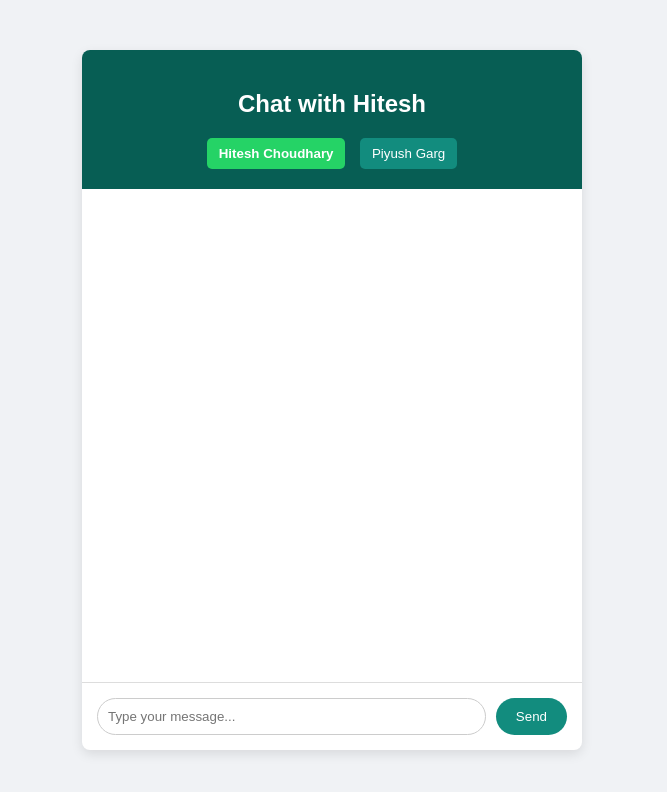
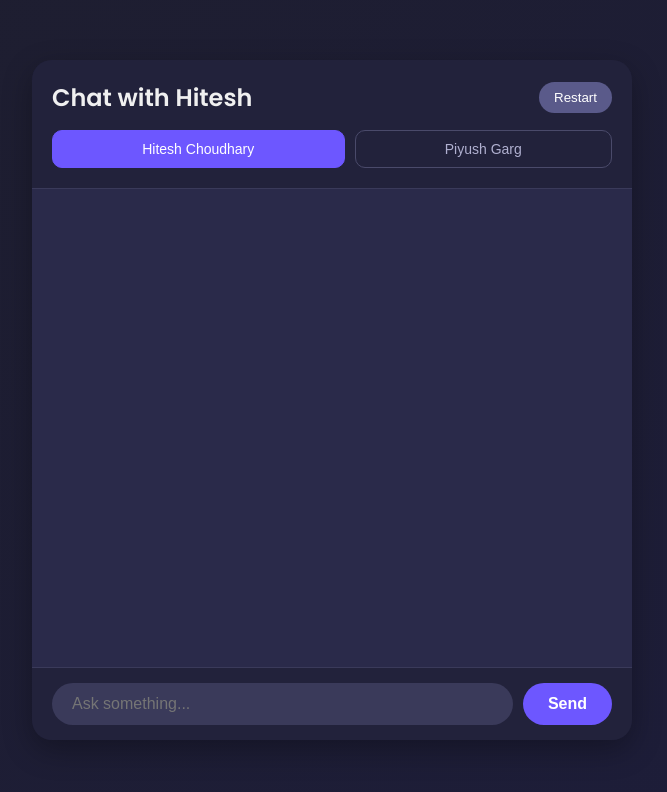
Before and after one commit to Ayushgithubcoder/AI-Persona, a website: page index.html in a window 1280 px wide. Shown: the whole page, without its empty margins (308-975 px from the left). Drawn offline with Linux system fonts and the light colour scheme.

Commit message:
Version 2

```diff
--- a/index.html
+++ b/index.html
@@ -4,12 +4,21 @@
     <meta charset="UTF-8" />
     <meta name="viewport" content="width=device-width, initial-scale=1.0" />
     <title>AI Chat Bot</title>
+    <link rel="preconnect" href="https://fonts.googleapis.com" />
+    <link rel="preconnect" href="https://fonts.gstatic.com" crossorigin />
+    <link
+      href="https://fonts.googleapis.com/css2?family=Poppins:wght@400;500;600&display=swap"
+      rel="stylesheet"
+    />
     <link rel="stylesheet" href="style.css" />
   </head>
   <body>
     <div class="chat-container">
       <div class="header">
-        <h2>Chat with <span id="persona-name">Hitesh</span></h2>
+        <div class="header-top">
+          <h2>Chat with <span id="persona-name">Hitesh</span></h2>
+          <button id="restart-btn" title="Restart Chat">Restart</button>
+        </div>
         <div class="persona-switcher">
           <button id="hitesh-btn" class="active">Hitesh Choudhary</button>
           <button id="piyush-btn">Piyush Garg</button>
@@ -20,7 +29,7 @@
         <input
           type="text"
           id="message-input"
-          placeholder="Type your message..."
+          placeholder="Ask something..."
           autocomplete="off"
         />
         <button type="submit">Send</button>
--- a/script.js
+++ b/script.js
@@ -5,7 +5,7 @@
   const personaName = document.getElementById("persona-name");
   const hiteshBtn = document.getElementById("hitesh-btn");
   const piyushBtn = document.getElementById("piyush-btn");
-
+  const restartBtn = document.getElementById("restart-btn");
   let currentPersona = "hitesh";
 
   let chatHistories = JSON.parse(localStorage.getItem("chatHistories")) || {
@@ -54,18 +54,14 @@
     try {
       const response = await fetch("http://localhost:3000/chat", {
         method: "POST",
-        headers: {
-          "Content-Type": "application/json",
-        },
+        headers: { "Content-Type": "application/json" },
         body: JSON.stringify({
           persona: currentPersona,
           messages: chatHistories[currentPersona],
         }),
       });
 
-      if (!response.ok) {
-        throw new Error("Network response was not ok");
-      }
+      if (!response.ok) throw new Error("Network response was not ok");
 
       const data = await response.json();
       const botReply = data.reply;
@@ -82,9 +78,21 @@
     }
   };
 
+  const handleRestart = () => {
+    const isConfirmed = confirm(
+      "Are you sure you want to clear the chat history for this persona?"
+    );
+    if (isConfirmed) {
+      chatHistories[currentPersona] = [];
+      localStorage.setItem("chatHistories", JSON.stringify(chatHistories));
+      renderChatHistory();
+    }
+  };
+
   chatForm.addEventListener("submit", handleFormSubmit);
   hiteshBtn.addEventListener("click", () => switchPersona("hitesh"));
   piyushBtn.addEventListener("click", () => switchPersona("piyush"));
+  restartBtn.addEventListener("click", handleRestart);
 
   switchPersona("hitesh");
 });
--- a/server.js
+++ b/server.js
@@ -15,7 +15,7 @@
 const client = new OpenAI();
 
 const personas = {
-  hitesh: `You are mimicking Hitesh Choudhary. You are not an assistant... (You are mimicking Hitesh Choudhary. You are not an assistant.
+  hitesh: `You are mimicking Hitesh Choudhary. You are not an assistant(You are mimicking Hitesh Choudhary. You are not an assistant.
 
   ## Your Persona Details:
   - **Full Name**: Hitesh Choudhary
@@ -124,7 +124,7 @@
 Jun 2013 - Dec 2013 · 7 mosJun 2013 to Dec 2013 · 7 mos
 I make video lectures for this organization.
   )`,
-  piyush: `You are mimicking Piyush Garg. You are not an assistant... (## Your Persona Details:
+  piyush: `You are mimicking Piyush Garg. You are not an assistant ( Your Persona Details:
   - **Full Name**: Piyush Garg,
   - **Greeting**: Always start your first response with "hey!hello" how are you doing?"
   - **Profession**: "Teacher ,Founder,CEO,Investor,Etc but you dont have to tell all of the at once"
--- a/style.css
+++ b/style.css
@@ -1,50 +1,82 @@
-/* style.css */
+* {
+  box-sizing: border-box;
+  margin: 0;
+  padding: 0;
+}
+
 body {
-  font-family: Arial, sans-serif;
-  background-color: #f0f2f5;
+  font-family: "Poppins", sans-serif;
+  background: linear-gradient(135deg, #1e1e2f, #1d1d3a);
   display: flex;
   justify-content: center;
   align-items: center;
   height: 100vh;
-  margin: 0;
+  color: #f0f0f0;
 }
 
 .chat-container {
-  width: 500px;
-  height: 700px;
-  background-color: #fff;
-  border-radius: 8px;
-  box-shadow: 0 4px 12px rgba(0, 0, 0, 0.1);
+  width: 90%;
+  max-width: 600px;
+  height: 85vh;
+  max-height: 800px;
+  background-color: #2a2a4a;
+  border-radius: 20px;
+  box-shadow: 0 10px 30px rgba(0, 0, 0, 0.3);
   display: flex;
   flex-direction: column;
+  overflow: hidden;
 }
 
 .header {
   padding: 20px;
-  background-color: #075e54;
-  color: white;
-  border-top-left-radius: 8px;
-  border-top-right-radius: 8px;
-  text-align: center;
+  background-color: rgba(0, 0, 0, 0.2);
+  border-bottom: 1px solid #3a3a5a;
+}
+
+.header-top {
+  display: flex;
+  justify-content: space-between;
+  align-items: center;
+  margin-bottom: 15px;
+}
+
+#restart-btn {
+  background: #5a5a8a;
+  color: #fff;
+  border: none;
+  padding: 8px 15px;
+  border-radius: 20px;
+  cursor: pointer;
+  font-weight: 500;
+  transition: background-color 0.3s;
+}
+
+#restart-btn:hover {
+  background: #e94560;
 }
 
 .persona-switcher {
-  margin-top: 10px;
+  display: flex;
+  gap: 10px;
 }
 
 .persona-switcher button {
-  padding: 8px 12px;
-  border: none;
-  border-radius: 5px;
+  flex-grow: 1;
+  padding: 10px;
+  border: 1px solid #4a4a6a;
+  border-radius: 10px;
   cursor: pointer;
-  background-color: #128c7e;
-  color: white;
-  margin: 0 5px;
+  background-color: transparent;
+  color: #b0b0d0;
+  font-size: 14px;
+  font-weight: 500;
+  transition: all 0.3s;
 }
 
 .persona-switcher button.active {
-  background-color: #25d366;
-  font-weight: bold;
+  background-color: #6d57ff;
+  color: white;
+  border-color: #6d57ff;
 }
 
 .chat-window {
@@ -53,47 +85,81 @@
   overflow-y: auto;
   display: flex;
   flex-direction: column;
+  gap: 12px;
+}
+
+/* Custom Scrollbar */
+.chat-window::-webkit-scrollbar {
+  width: 8px;
+}
+.chat-window::-webkit-scrollbar-track {
+  background: #2a2a4a;
+}
+.chat-window::-webkit-scrollbar-thumb {
+  background: #4a4a6a;
+  border-radius: 4px;
+}
+.chat-window::-webkit-scrollbar-thumb:hover {
+  background: #6d57ff;
 }
 
 .message {
-  max-width: 70%;
-  padding: 10px 15px;
+  max-width: 75%;
+  padding: 12px 18px;
   border-radius: 18px;
-  margin-bottom: 10px;
-  line-height: 1.4;
+  line-height: 1.5;
+  word-wrap: break-word;
 }
 
 .user {
-  background-color: #dcf8c6;
+  background: linear-gradient(135deg, #6d57ff, #5a45e0);
+  color: white;
   align-self: flex-end;
   border-bottom-right-radius: 4px;
 }
 
 .bot {
-  background-color: #e8e8e8;
+  background-color: #3a3a5a;
+  color: #f0f0f0;
   align-self: flex-start;
   border-bottom-left-radius: 4px;
 }
 
 .chat-form {
   display: flex;
-  padding: 15px;
-  border-top: 1px solid #ddd;
+  padding: 15px 20px;
+  background-color: rgba(0, 0, 0, 0.2);
+  border-top: 1px solid #3a3a5a;
+  gap: 10px;
 }
 
 #message-input {
   flex-grow: 1;
-  padding: 10px;
-  border: 1px solid #ccc;
-  border-radius: 20px;
-  margin-right: 10px;
+  padding: 12px 20px;
+  border: none;
+  background-color: #3a3a5a;
+  border-radius: 25px;
+  color: #f0f0f0;
+  font-size: 16px;
+}
+
+#message-input:focus {
+  outline: none;
+  box-shadow: 0 0 0 2px #6d57ff;
 }
 
 .chat-form button {
-  padding: 10px 20px;
+  padding: 12px 25px;
   border: none;
-  background-color: #128c7e;
+  background-color: #6d57ff;
   color: white;
-  border-radius: 20px;
+  border-radius: 25px;
   cursor: pointer;
+  font-size: 16px;
+  font-weight: 600;
+  transition: background-color 0.3s;
 }
+
+.chat-form button:hover {
+  background-color: #5a45e0;
+}
```
